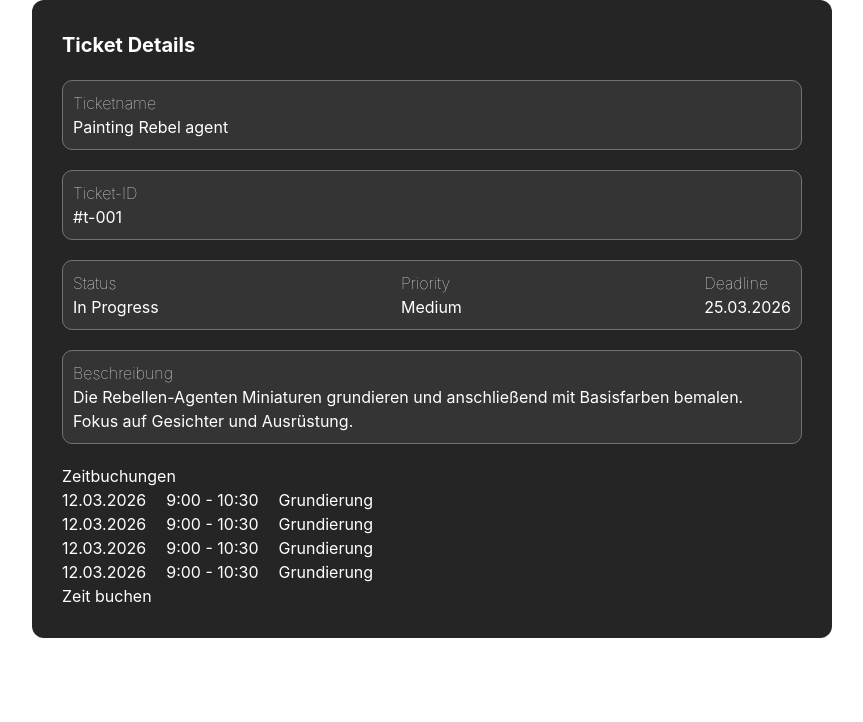
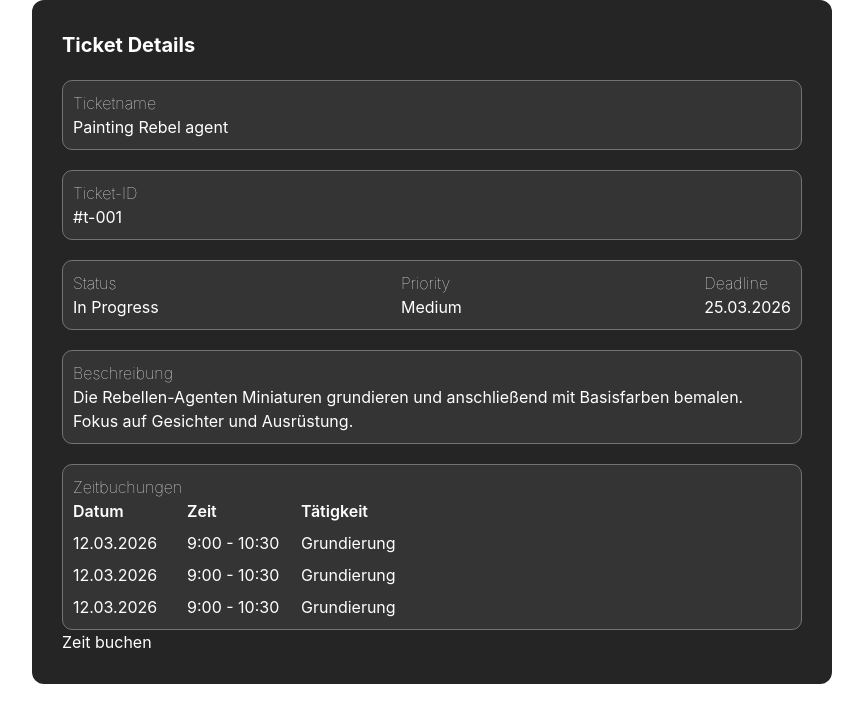
Before and after one commit to 0R91/react-ticketsystem, a Next.js app: page /test in a window 1280 px wide. Shown: the top 722 px of the page, without its empty margins (208-1071 px from the left). Built offline with nearby package versions, Linux system fonts and the light colour scheme.

Commit message:
Time entry grid

```diff
--- a/app/ticket/components/ticketDetail.module.css
+++ b/app/ticket/components/ticketDetail.module.css
@@ -1,4 +1,4 @@
-.ticketDetailContainer {
+.root {
   background-color: var(--background);
   border-radius: 12px;
   display: flex;
@@ -8,50 +8,58 @@
   width: min(80%, 800px);
 }
 
-.ticketHeader,
-.ticketHeaderContent,
-.ticketMeta > * {
+.header,
+.headerContent,
+.meta > * {
   display: flex;
   flex-direction: column;
 }
 
-.ticketHeader,
-.ticketHeaderContent {
+.header,
+.headerContent {
   gap: 20px;
 }
 
-.ticketTitle,
-.ticketId,
-.ticketMeta,
-.ticketDescription {
+.title,
+.id,
+.meta,
+.description,
+.timeList {
   background-color: var(--main);
   border: 1px solid #737373;
   border-radius: 10px;
   padding: 10px;
 }
 
-.ticketTitle,
-.ticketId {
+.title,
+.id {
   display: flex;
   flex-direction: column;
 }
 
-.ticketTitle :first-child,
-.ticketId :first-child,
-.ticketStatus :first-child,
-.ticketPriority :first-child,
-.ticketDeadline :first-child,
-.ticketDescriptionText :first-child {
+.title :first-child,
+.id :first-child,
+.status :first-child,
+.priority :first-child,
+.deadline :first-child,
+.descriptionText :first-child,
+.timeList > :first-child {
   font-weight: 100;
 }
 
-.ticketMeta,
-.ticketDescription {
+.meta,
+.description {
   display: flex;
   justify-content: space-between;
 }
 
-.ticketTimeEntryListContent {
-  display: flex;
-  gap: 20px;
+.timeGrid {
+  display: grid;
+  grid-template-columns: 1fr 1fr 5fr;
+  row-gap: 8px;
+  column-gap: 16px;
 }
+
+.gridHeader {
+  font-weight: 600;
+}
--- a/app/ticket/components/ticketDetail.tsx
+++ b/app/ticket/components/ticketDetail.tsx
@@ -2,38 +2,42 @@ import styles from './ticketDetail.module.css'
 
 function TicketDetail() {
   return (
-    <div className={styles.ticketDetailContainer}>
-      <div className={styles.ticketHeader}>
+    <div className={styles.root}>
+      <div className={styles.header}>
         <h2>Ticket Details</h2>
-        <div className={styles.ticketHeaderContent}>
-          <div className={styles.ticketTitle}>
+
+        <div className={styles.headerContent}>
+          <div className={styles.title}>
             <p>Ticketname</p>
             <p>Painting Rebel agent</p>
           </div>
-          <div className={styles.ticketId}>
+
+          <div className={styles.id}>
             <p>Ticket-ID</p>
             <span>#t-001</span>
           </div>
         </div>
       </div>
 
-      <div className={styles.ticketMeta}>
-        <div className={styles.ticketStatus}>
+      <div className={styles.meta}>
+        <div className={styles.status}>
           <p>Status</p>
           <p>In Progress</p>
         </div>
-        <div className={styles.ticketPriority}>
+
+        <div className={styles.priority}>
           <p>Priority</p>
           <p>Medium</p>
         </div>
-        <div className={styles.ticketDeadline}>
+
+        <div className={styles.deadline}>
           <p>Deadline</p>
           <p>25.03.2026</p>
         </div>
       </div>
 
-      <div className={styles.ticketDescription}>
-        <div className={styles.ticketDescriptionText}>
+      <div className={styles.description}>
+        <div className={styles.descriptionText}>
           <p>Beschreibung</p>
           <p>
             Die Rebellen-Agenten Miniaturen grundieren und anschließend mit
@@ -42,31 +46,30 @@ function TicketDetail() {
         </div>
       </div>
 
-      <div className={styles.ticketTimeEntries}>
-        <div className={styles.ticketTimeEntryList}>
+      <div className={styles.timeEntries}>
+        <div className={styles.timeList}>
           <p>Zeitbuchungen</p>
-          <div className={styles.ticketTimeEntryListContent}>
+
+          <div className={styles.timeGrid}>
+            <p className={styles.gridHeader}>Datum</p>
+            <p className={styles.gridHeader}>Zeit</p>
+            <p className={styles.gridHeader}>Tätigkeit</p>
+
             <p>12.03.2026</p>
             <p>9:00 - 10:30</p>
             <p>Grundierung</p>
-          </div>
-          <div className={styles.ticketTimeEntryListContent}>
+
             <p>12.03.2026</p>
             <p>9:00 - 10:30</p>
             <p>Grundierung</p>
-          </div>
-          <div className={styles.ticketTimeEntryListContent}>
-            <p>12.03.2026</p>
-            <p>9:00 - 10:30</p>
-            <p>Grundierung</p>
-          </div>
-          <div className={styles.ticketTimeEntryListContent}>
+
             <p>12.03.2026</p>
             <p>9:00 - 10:30</p>
             <p>Grundierung</p>
           </div>
         </div>
-        <div className={styles.ticketTimeEntryForm}>
+
+        <div className={styles.timeForm}>
           <button>Zeit buchen</button>
         </div>
       </div>
```
